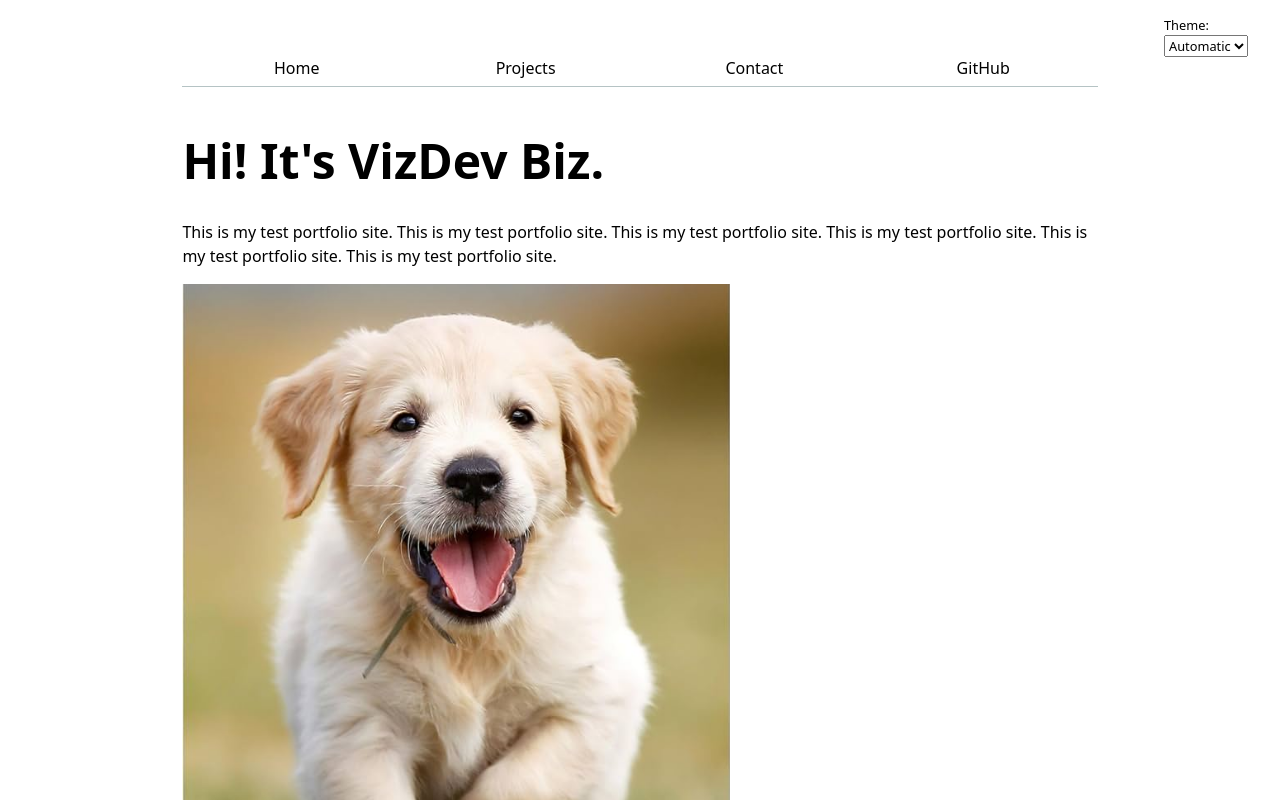
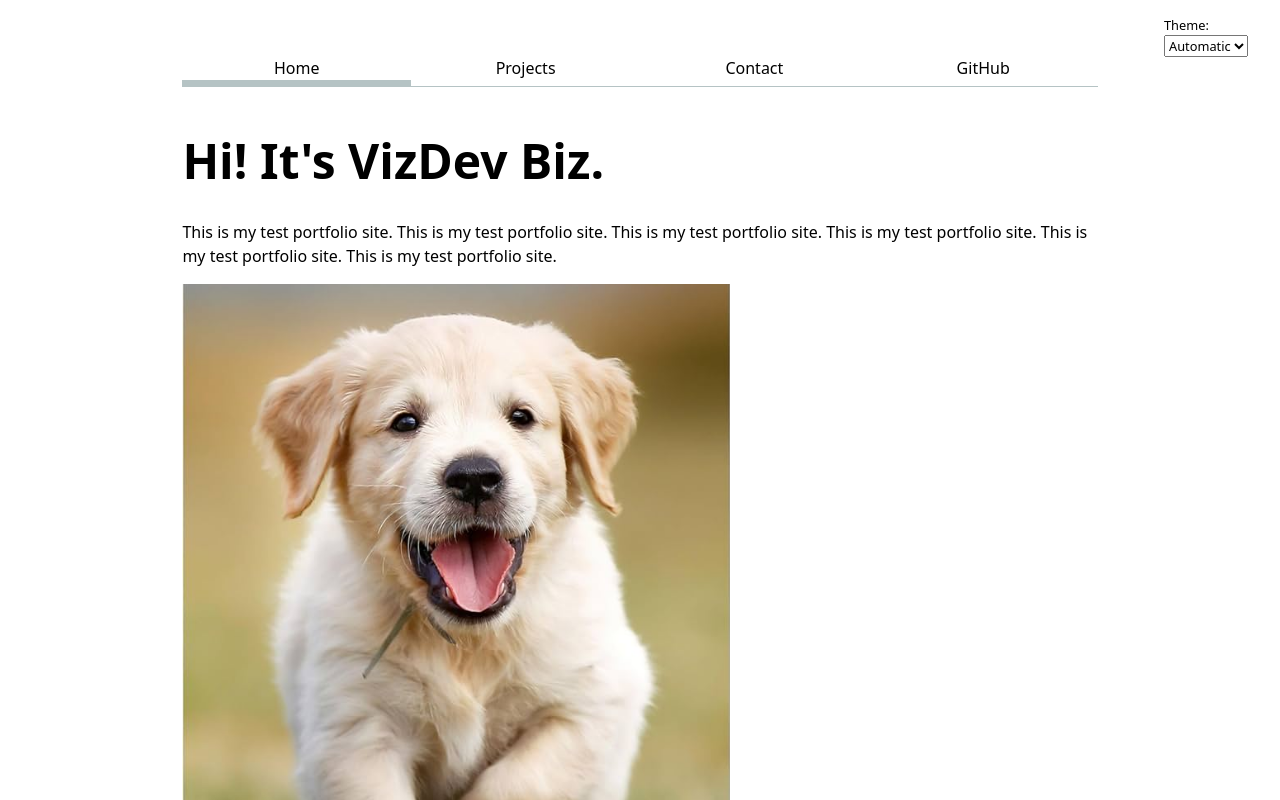
Before and after one commit to vizdevbiz/my-portfolio, a SvelteKit app: page / in a window 1280 px wide. Shown: the top 800 px of the page. Built offline with nearby package versions, Linux system fonts and the light colour scheme.

Commit message:
Correct page links logic

```diff
--- a/src/routes/+layout.svelte
+++ b/src/routes/+layout.svelte
@@ -16,7 +16,7 @@
   {#each pages as p}
     <a
       href={p.url}
-      class:current={p.url === page.route.id}
+      class:current={p.url === '.' + page.route.id}
       target={p.url.startsWith('http') ? '_blank' : null}>{p.title}</a
     >
   {/each}
```
